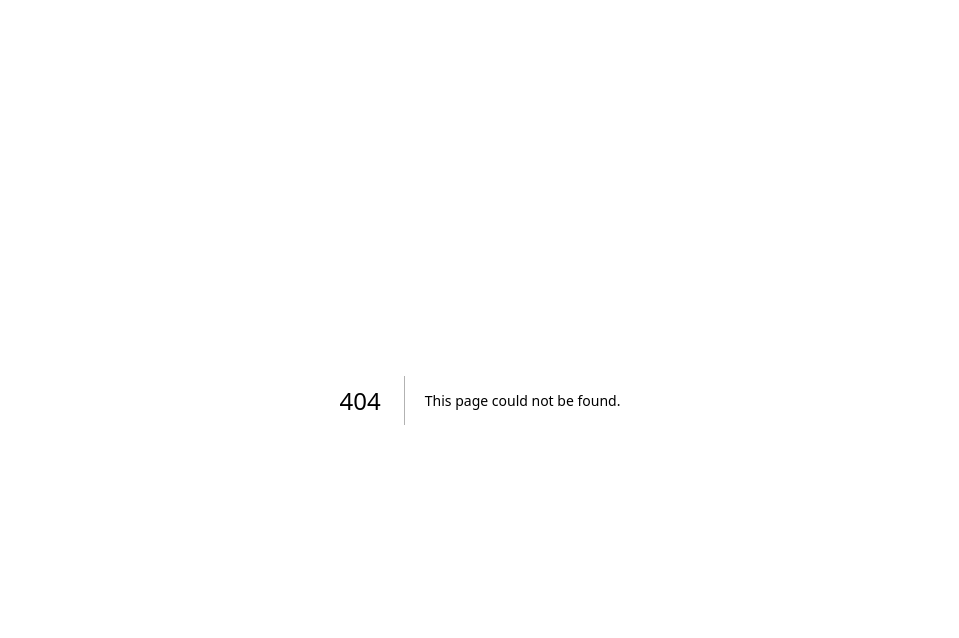
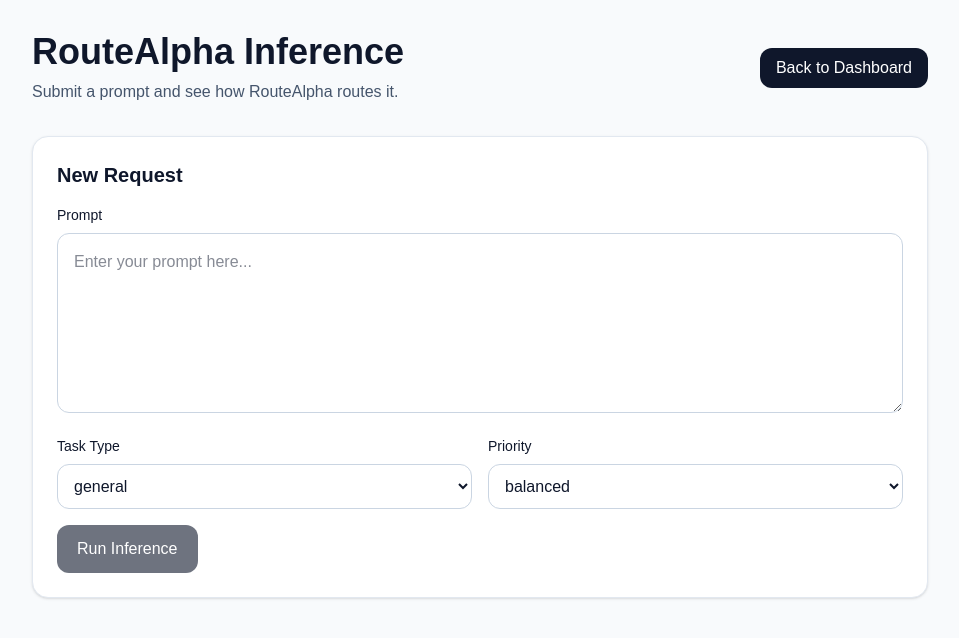
Before and after one commit to NebiyuHaile/route-alpha, a Next.js app in the folder frontend/: page /infer in a window 1280 px wide. Before the commit this address had no page. Shown: the top 638 px of the page, without its empty margins (160-1119 px from the left). Built offline with nearby package versions, Linux system fonts and the light colour scheme; no server answers.

Commit message:
Connected the inference page to the dashboard

```diff
--- /dev/null
+++ b/frontend/app/infer/page.tsx
@@ -0,0 +1,201 @@
+"use client";
+
+import { FormEvent, useState } from "react";
+import Link from "next/link";
+
+type InferenceResult = {
+  request_id: string;
+  route_key: string;
+  route_reason: string;
+  model_used: string;
+  task_type: string | null;
+  priority: string | null;
+  estimated_input_tokens: number;
+  estimated_output_tokens: number;
+  estimated_cost_usd: number;
+  response: string;
+  latency_ms: number;
+};
+
+const API_BASE_URL =
+  process.env.NEXT_PUBLIC_API_BASE_URL || "http://127.0.0.1:8000";
+
+export default function InferPage() {
+  const [prompt, setPrompt] = useState("");
+  const [taskType, setTaskType] = useState("general");
+  const [priority, setPriority] = useState("balanced");
+  const [loading, setLoading] = useState(false);
+  const [error, setError] = useState("");
+  const [result, setResult] = useState<InferenceResult | null>(null);
+
+  async function handleSubmit(e: FormEvent<HTMLFormElement>) {
+    e.preventDefault();
+
+    setLoading(true);
+    setError("");
+    setResult(null);
+
+    try {
+      const response = await fetch(`${API_BASE_URL}/infer`, {
+        method: "POST",
+        headers: {
+          "Content-Type": "application/json",
+        },
+        body: JSON.stringify({
+          prompt,
+          task_type: taskType,
+          priority,
+        }),
+      });
+
+      if (!response.ok) {
+        const errorData = await response.json().catch(() => null);
+        throw new Error(errorData?.detail || "Failed to submit inference request.");
+      }
+
+      const data = await response.json();
+      setResult(data);
+    } catch (err) {
+      setError(err instanceof Error ? err.message : "Something went wrong.");
+    } finally {
+      setLoading(false);
+    }
+  }
+
+  return (
+    <main className="min-h-screen bg-slate-50 text-slate-900 p-8">
+      <div className="max-w-4xl mx-auto space-y-8">
+        <div className="flex items-center justify-between gap-4">
+          <div>
+            <h1 className="text-4xl font-bold">RouteAlpha Inference</h1>
+            <p className="text-slate-600 mt-2">
+              Submit a prompt and see how RouteAlpha routes it.
+            </p>
+          </div>
+
+          <Link
+            href="/"
+            className="px-4 py-2 rounded-xl bg-slate-900 text-white"
+          >
+            Back to Dashboard
+          </Link>
+        </div>
+
+        <section className="rounded-2xl bg-white shadow-sm border border-slate-200 p-6">
+          <h2 className="text-xl font-semibold mb-4">New Request</h2>
+
+          <form onSubmit={handleSubmit} className="space-y-4">
+            <div>
+              <label className="block text-sm font-medium mb-2">Prompt</label>
+              <textarea
+                value={prompt}
+                onChange={(e) => setPrompt(e.target.value)}
+                placeholder="Enter your prompt here..."
+                className="w-full min-h-45 rounded-xl border border-slate-300 p-4 outline-none focus:ring-2 focus:ring-slate-400"
+                required
+              />
+            </div>
+
+            <div className="grid grid-cols-1 md:grid-cols-2 gap-4">
+              <div>
+                <label className="block text-sm font-medium mb-2">
+                  Task Type
+                </label>
+                <select
+                  value={taskType}
+                  onChange={(e) => setTaskType(e.target.value)}
+                  className="w-full rounded-xl border border-slate-300 p-3 outline-none focus:ring-2 focus:ring-slate-400"
+                >
+                  <option value="general">general</option>
+                  <option value="education">education</option>
+                  <option value="coding">coding</option>
+                  <option value="reasoning">reasoning</option>
+                </select>
+              </div>
+
+              <div>
+                <label className="block text-sm font-medium mb-2">
+                  Priority
+                </label>
+                <select
+                  value={priority}
+                  onChange={(e) => setPriority(e.target.value)}
+                  className="w-full rounded-xl border border-slate-300 p-3 outline-none focus:ring-2 focus:ring-slate-400"
+                >
+                  <option value="cheap">cheap</option>
+                  <option value="balanced">balanced</option>
+                  <option value="quality">quality</option>
+                  <option value="fast">fast</option>
+                </select>
+              </div>
+            </div>
+
+            <button
+              type="submit"
+              disabled={loading || !prompt.trim()}
+              className="px-5 py-3 rounded-xl bg-slate-900 text-white disabled:opacity-60"
+            >
+              {loading ? "Submitting..." : "Run Inference"}
+            </button>
+          </form>
+        </section>
+
+        {error && (
+          <section className="rounded-2xl bg-white shadow-sm border border-red-200 p-6">
+            <h2 className="text-lg font-semibold text-red-600 mb-2">Error</h2>
+            <p className="text-red-600">{error}</p>
+          </section>
+        )}
+
+        {result && (
+          <section className="rounded-2xl bg-white shadow-sm border border-slate-200 p-6 space-y-6">
+            <h2 className="text-xl font-semibold">Inference Result</h2>
+
+            <div className="grid grid-cols-1 md:grid-cols-2 gap-4 text-sm">
+              <InfoCard label="Request ID" value={result.request_id} />
+              <InfoCard label="Route Key" value={result.route_key} />
+              <InfoCard label="Route Reason" value={result.route_reason} />
+              <InfoCard label="Model Used" value={result.model_used} />
+              <InfoCard label="Task Type" value={result.task_type || "-"} />
+              <InfoCard label="Priority" value={result.priority || "-"} />
+              <InfoCard
+                label="Estimated Input Tokens"
+                value={String(result.estimated_input_tokens)}
+              />
+              <InfoCard
+                label="Estimated Output Tokens"
+                value={String(result.estimated_output_tokens)}
+              />
+              <InfoCard
+                label="Estimated Cost"
+                value={`$${result.estimated_cost_usd.toFixed(6)}`}
+              />
+              <InfoCard
+                label="Latency"
+                value={`${result.latency_ms.toFixed(2)} ms`}
+              />
+            </div>
+
+            <div>
+              <h3 className="text-lg font-semibold mb-2">Response</h3>
+              <div className="rounded-xl border border-slate-200 bg-slate-50 p-4 whitespace-pre-wrap leading-7">
+                {result.response}
+              </div>
+            </div>
+          </section>
+        )}
+      </div>
+    </main>
+  );
+}
+
+function InfoCard({ label, value }: { label: string; value: string }) {
+  return (
+    <div className="rounded-xl border border-slate-200 p-4 bg-slate-50">
+      <p className="text-xs uppercase tracking-wide text-slate-500 mb-1">
+        {label}
+      </p>
+      <p className="break-all">{value}</p>
+    </div>
+  );
+}
--- a/frontend/app/page.tsx
+++ b/frontend/app/page.tsx
@@ -1,6 +1,7 @@
 "use client";
 
 import { useCallback, useEffect, useState } from "react";
+import Link from "next/link";
 import {
   BarChart,
   Bar,
@@ -196,13 +197,22 @@
             </p>
           </div>
 
+          <div className="flex gap-3">
+            <Link
+              href="/infer"
+              className="px-4 py-2 rounded-xl border border-slate-300 bg-white text-slate-900 hover:bg-slate-100 transition"
+            >
+              Go to Inference
+            </Link>
+
             <button
               onClick={() => loadDashboard(true)}
               disabled={refreshing}
-            className="px-4 py-2 rounded-xl bg-slate-900 text-white disabled:opacity-60"
+              className="px-4 py-2 rounded-xl bg-slate-900 text-white disabled:opacity-60 hover:bg-slate-800 transition"
             >
               {refreshing ? "Refreshing..." : "Refresh Data"}
             </button>
+          </div>
         </div>
 
         <section className="grid grid-cols-1 md:grid-cols-3 gap-6">
```
Lines whose indentation alone changed are shown as unchanged.
